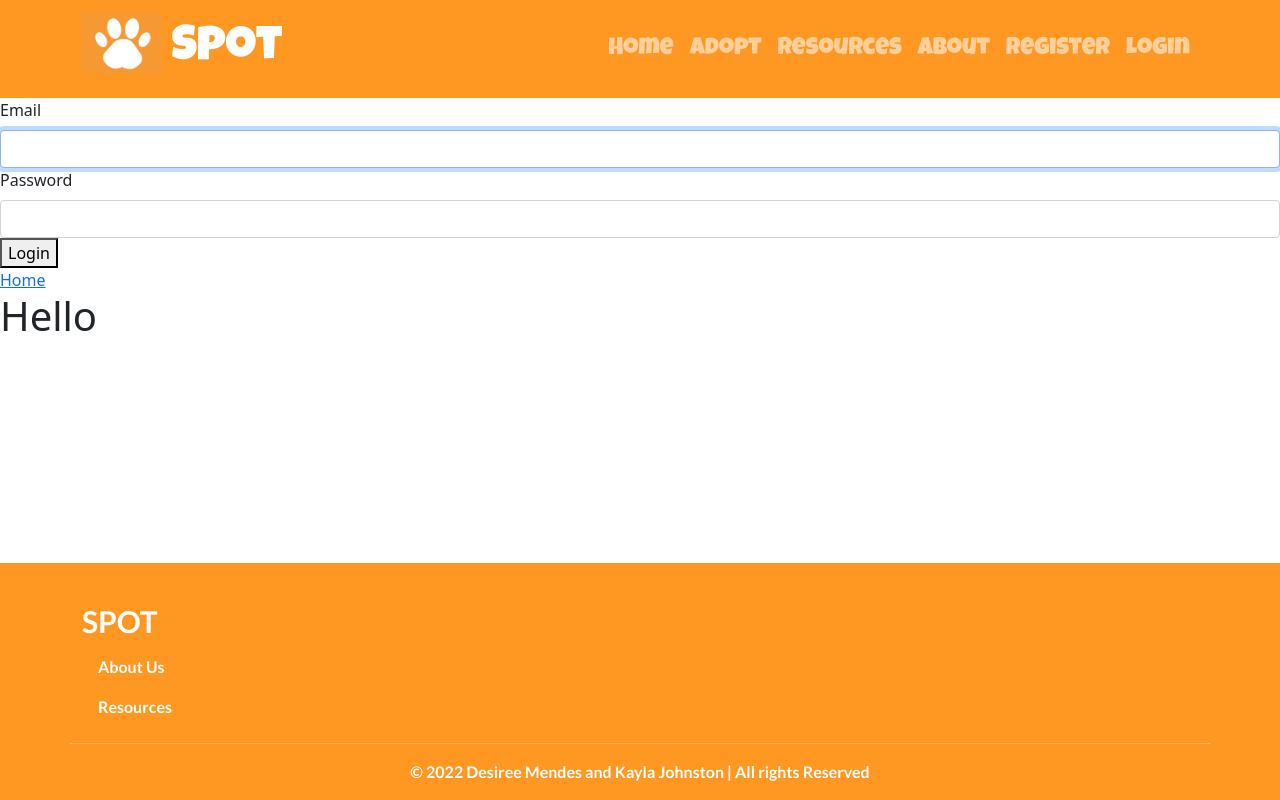
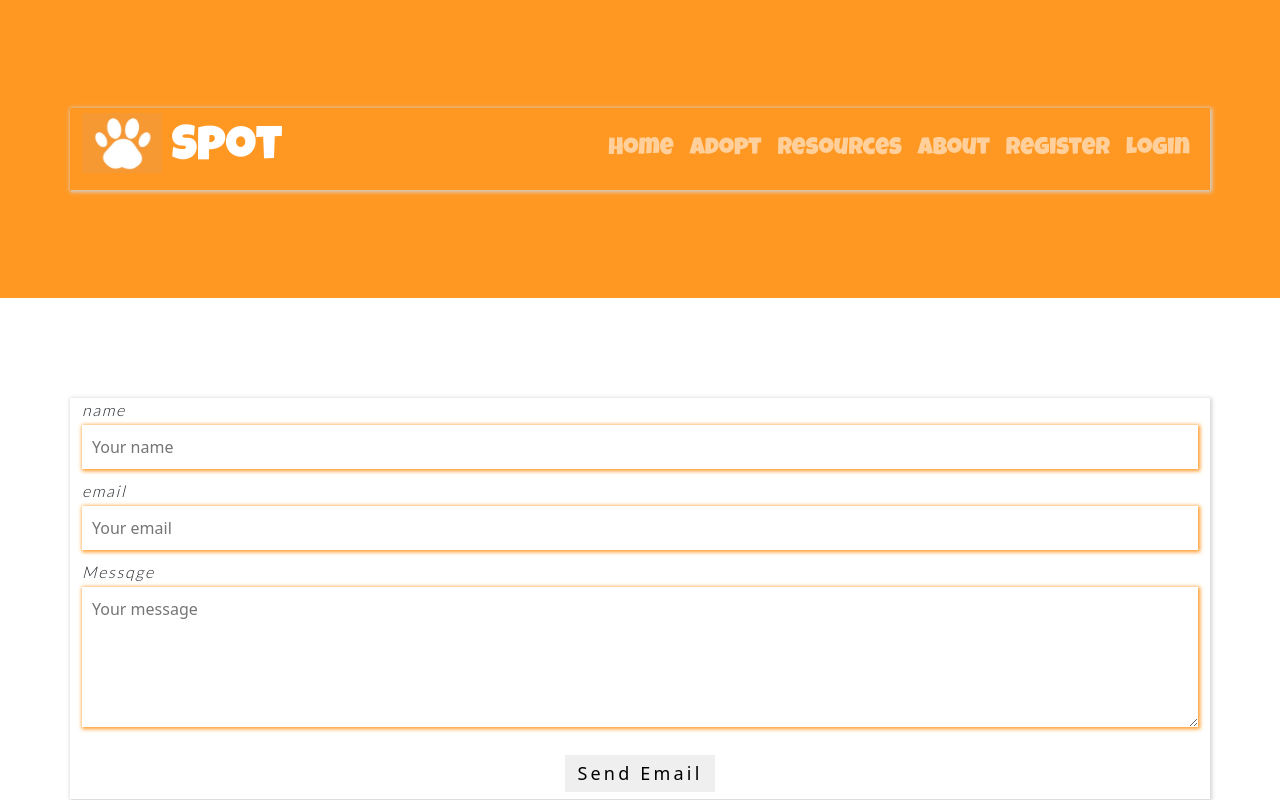
Before and after one commit to keepitclassick/spot, a React (Create React App) app in the folder client/: page / in a window 1280 px wide. Shown: the top 800 px of the page. Built offline with nearby package versions, Linux system fonts and the light colour scheme.

Commit message:
Target EmailForm styles

```diff
--- a/client/src/App.js
+++ b/client/src/App.js
@@ -7,6 +7,7 @@ import { Carousel, Nav } from "react-bootstrap";
 import Footer from "./Components/Footer";
 import CarouselContainer from "./Components/CarouselContainer";
 import Login from "./Components/Login";
+import EmailForm from "./Components/EmailForm";
 // import Login  from "./Components/Login";
 
 function App() {
@@ -14,7 +15,8 @@ function App() {
     <div className='page-container'>
 			<div className="content-wrap">
 			<Navigation />
-			<Login />
+			{/* <Login /> */}
+			<EmailForm />
 			<Link to='/'>Home </Link>
 			<Routes>
 				<Route path='/' element={<h1>Hello</h1>} />
--- a/client/src/Components/EmailForm.jsx
+++ b/client/src/Components/EmailForm.jsx
@@ -1,3 +1,5 @@
+import "./EmailForm.scss";
+
 export default function EmailForm() {
   return (
     <div className="container">
@@ -21,7 +23,9 @@ export default function EmailForm() {
     cols="30" rows="5" placeholder="Your message"></textarea>
        </div>
 
+<div className="msg">Message has been sent</div>
        <div className="btn">
+         <button type="submit">Send Email</button>
 
        </div>
       </form>
--- /dev/null
+++ b/client/src/Components/EmailForm.scss
@@ -0,0 +1,84 @@
+
+* {
+  margin: 0;
+  padding: 0;
+  box-sizing: border-box;
+}
+
+.container {
+  margin: 100px auto;
+  width: 90%;
+  box-shadow: 1px 1px 4px 1px lightgray;
+}
+
+.container-form {
+  width: 100%;
+  padding: 10px;
+}
+
+.container label {
+  display: block;
+  letter-spacing: 0.1rem;
+  font-style: italic;
+  font-family: 'lato';
+  margin-bottom: 3px;
+}
+
+.container input,
+.container textarea {
+  width: 100%;
+  margin: 0 auto;
+  padding: 10px;
+  border: none;
+  box-shadow: 1px 1px 4px 1px rgb(255, 152, 35);
+}
+
+.container input:focus,
+.container textarea:focus {
+  box-shadow: 1px 1px 4px 1px rgb(255, 152, 35);
+}
+
+.btn button:hover {
+  background-color: rgb(255, 152, 35);
+  cursor: pointer;
+}
+
+.single-item {
+  margin: 10px 0;
+}
+.btn {
+  width: 100%;
+  text-align: center;
+}
+
+.btn button {
+width: 150px;
+font-size: 18px;
+letter-spacing: 0.2rem;
+padding: 5px 10px;
+border: none;
+outline: none;
+transition: all 0.5s ease-in-out;
+position: relative;
+margin-top: 5px;
+}
+
+.msg {
+  text-align: center;
+  margin: 0 auto;
+  margin-bottom: 10px;
+  letter-spacing: 0.2rem;
+  font-style: italic;
+  width: 340px;
+  padding: 3px;
+  font-size: 16px;
+  font-family: 'lato';
+  font-weight: bold;
+  color: rgb(255, 152, 35);
+  border-radius: 5px;
+  display: none;
+}
+
+.msgAppear{
+  display: block;
+}
```
